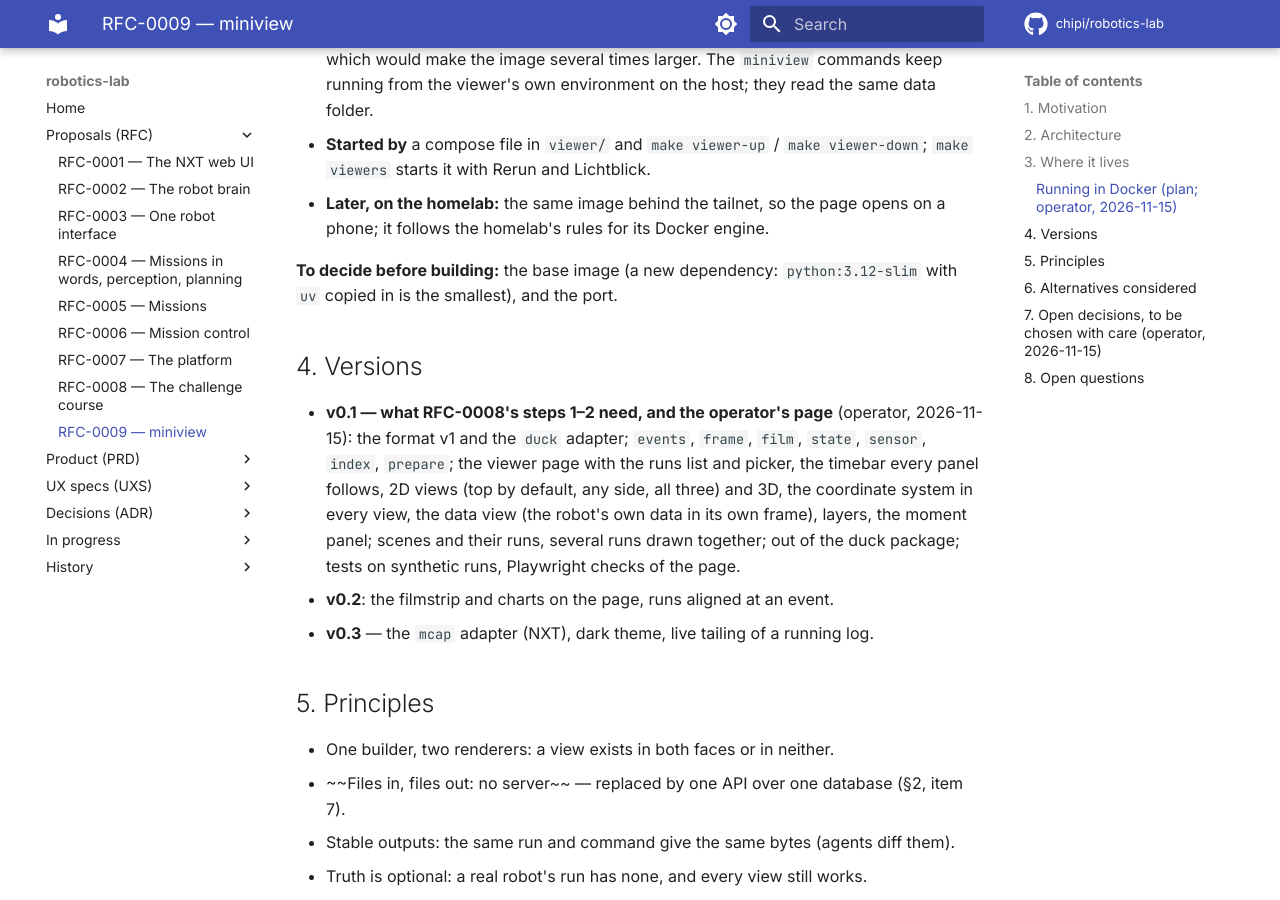
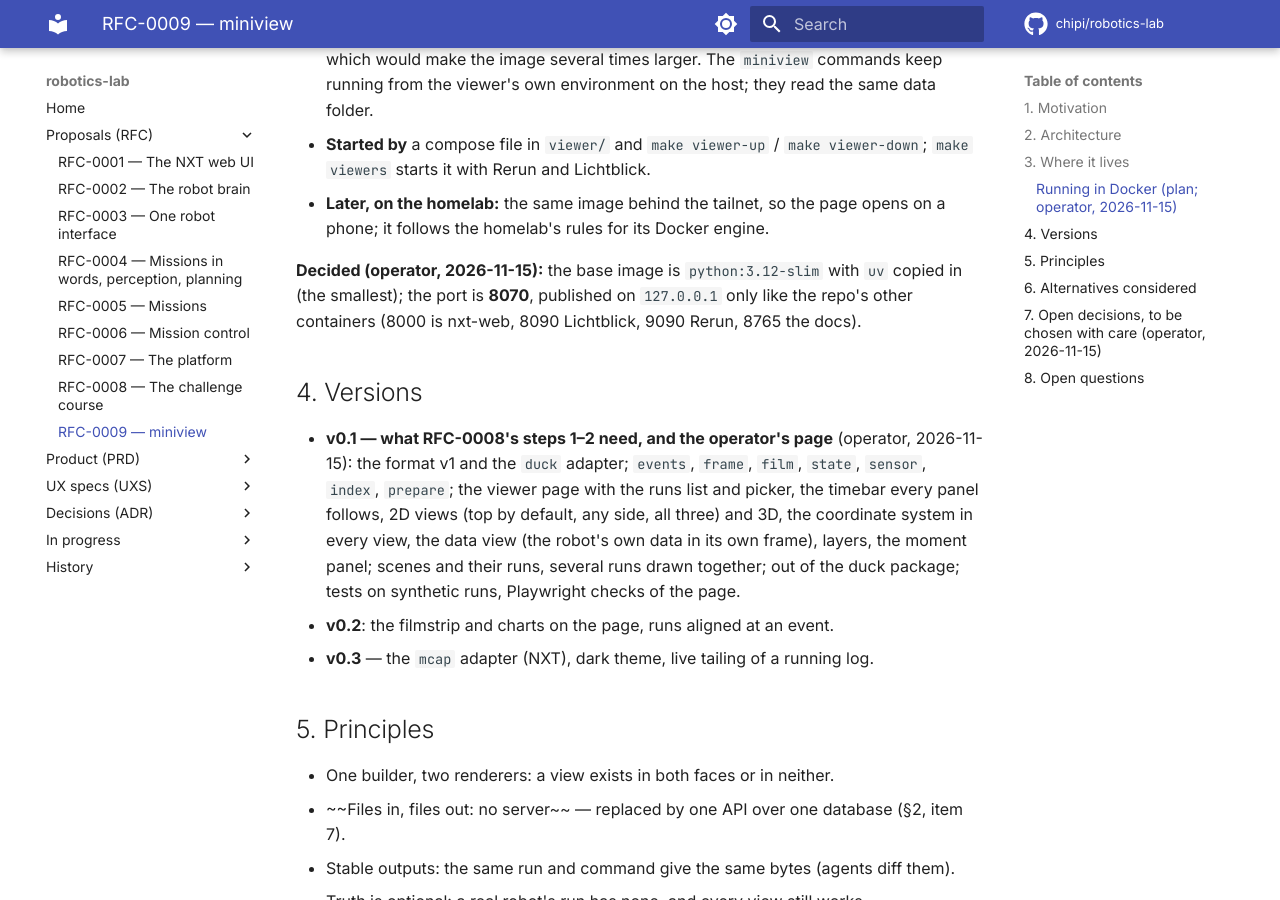
Before and after one commit to chipi/robotics-lab, an MkDocs documentation site: the page built from docs/rfc/RFC-0009-miniview.md, in a window 1280 px wide and 900 px high, scrolled down 2339 px. Built offline with MkDocs 1.6.1 and Material for MkDocs 9.7.7, drawn with Linux system fonts in a browser that asks for light colours; comment, search, counter and statistics services are not loaded.

Commit message:
docs: RFC-0009 Docker decisions — python:3.12-slim with uv, port 8070 on loopback
The operator went with the suggestions. 8070 is free in the repo (8000 nxt-web, 8090 Lichtblick,
9090 Rerun, 8765 the docs) and is published on 127.0.0.1 only, like the other containers.

Co-Authored-By: Claude Opus 5.5 <noreply@anthropic.com>
Claude-Session: https://claude.ai/code/session_01DJqN6uAf3JMxzKiugKhYEb

```diff
--- a/docs/rfc/RFC-0009-miniview.md
+++ b/docs/rfc/RFC-0009-miniview.md
@@ -87,8 +87,9 @@ on the homelab, and needs nothing installed on the host but Docker.
 - **Later, on the homelab:** the same image behind the tailnet, so the page opens on a phone; it
   follows the homelab's rules for its Docker engine.
 
-**To decide before building:** the base image (a new dependency: `python:3.12-slim` with `uv`
-copied in is the smallest), and the port.
+**Decided (operator, 2026-11-15):** the base image is `python:3.12-slim` with `uv` copied in (the
+smallest); the port is **8070**, published on `127.0.0.1` only like the repo's other containers
+(8000 is nxt-web, 8090 Lichtblick, 9090 Rerun, 8765 the docs).
 
 ## 4. Versions
 
```
